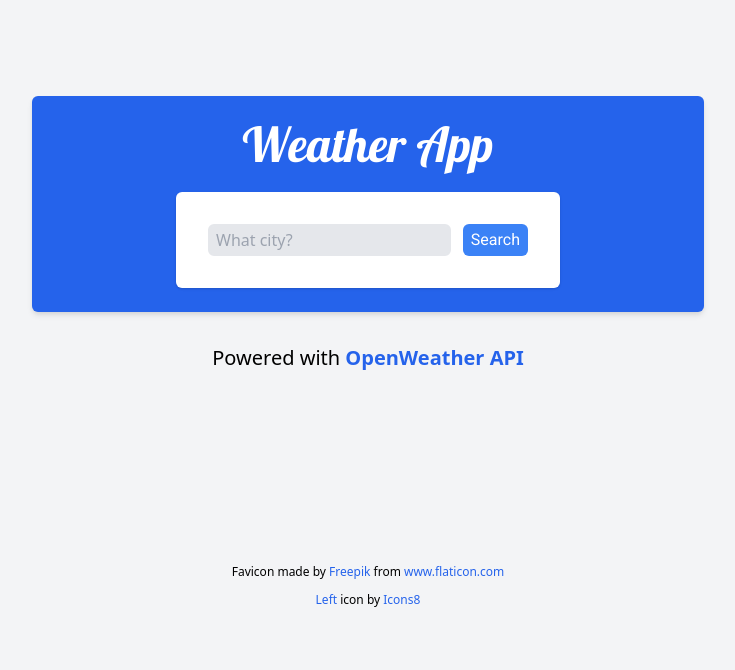
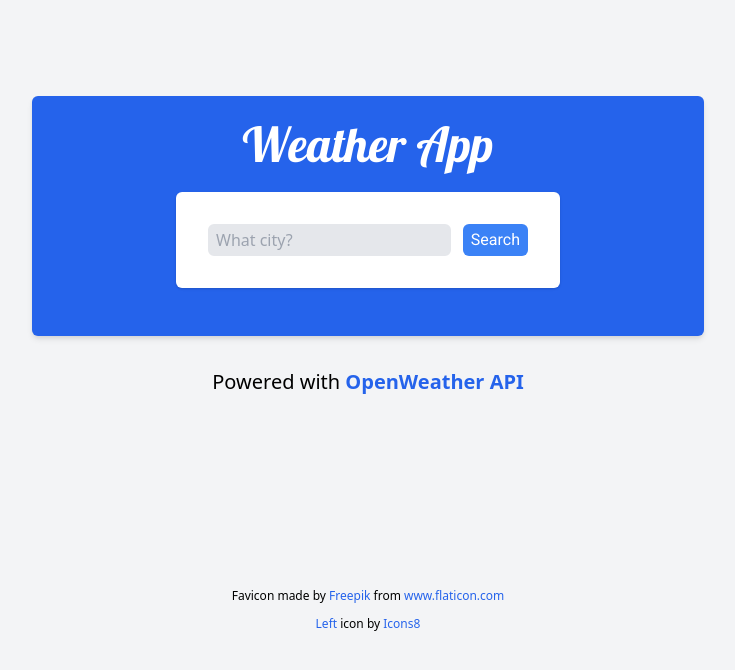
Before and after one commit to bardenHa/weather-app, a React (Create React App) app: page / in a window 1280 px wide. Shown: the top 670 px of the page, without its empty margins (272-1007 px from the left). Built offline with nearby package versions, Linux system fonts and the light colour scheme; no server answers.

Commit message:
style: changed bottom padding

```diff
--- a/src/App.js
+++ b/src/App.js
@@ -27,7 +27,7 @@ const App = () => {
 
   return (
     <div className="App p-6 lg:p-24 h-screen bg-gray-100">
-      <div className="py-6 px-2 max-w-2xl mx-auto bg-blue-600 shadow-md text-center rounded-md">
+      <div className="pt-6 pb-12 px-2 max-w-2xl mx-auto bg-blue-600 shadow-md text-center rounded-md">
         <p className="text-5xl text-white font-title pb-6">Weather App</p>
         {component}
       </div>
```
